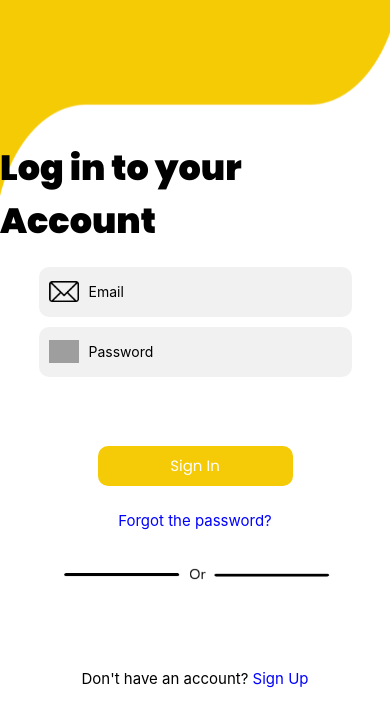
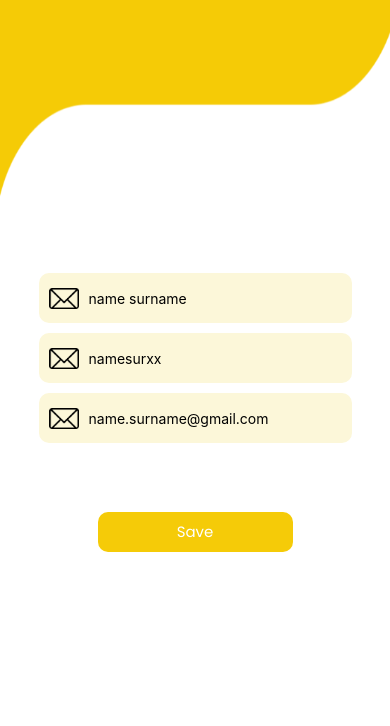
Before and after one commit to STICKEREST/stickerest, a React Native app in the folder code/: screen / in a window 390 px wide. Shown: the top 726 px of the page. Built offline with nearby package versions, Linux system fonts and the light colour scheme; grey boxes are pictures that could not be loaded.

Commit message:
working on UserProfilePge

```diff
--- a/code/App.tsx
+++ b/code/App.tsx
@@ -5,11 +5,12 @@ import { StyleSheet, Text, View, Image } from 'react-native';
 //import SingleSticker from './components/pages/stickers/SingleSticker';
 import Loading_page from './components/pages/Loading_page';
 import Login_page from './components/pages/Login_page';
-
+import UserProfilePage from './components/pages/UserProfilePage';
 import DicoveryPage from './components/pages/discovery/DiscoveryPage';
+import Registration_page from './components/pages/Registration_page';
 
 export default function App() {
 	return (
-      <View><Login_page/></View>
+      <View><UserProfilePage/></View>
 	);
 }
--- /dev/null
+++ b/code/assets/style/styleUserProfilePage.js
@@ -0,0 +1,92 @@
+import { StyleSheet } from 'react-native';
+
+const styles = StyleSheet.create({
+    container: {
+        backgroundColor: '#fff',
+        alignItems: 'center',
+        justifyContent: 'center',
+    },
+    //-- Text used in the Login_page --
+    textLogin: {
+    fontFamily: "popblack",
+    color: 'black',
+    fontSize: 35,
+    },
+    //--- the text field for the email and the password ---
+    input: { //the text inside the TextInput
+        height: 50,
+        margin: 0,
+        padding: 10,
+        textAlignVertical: 'center',
+      },
+      input_container: {
+        alignContent: 'space-between',
+        alignContent: 'center',
+        textAlignVertical: 'center',
+        marginTop: 20,
+      },
+      inputs: { //the group of text and icon
+        flexDirection: "row",
+        marginBottom: 10,
+        borderRadius: 10,
+      },
+      inputs_picture: { //the icon of the mail and the lock
+        height: 30,
+        width: 30,
+        marginTop: 10,
+        marginLeft: 10,
+        alignContent: 'center',
+        textAlignVertical: 'center',
+        resizeMode: 'contain'
+      },
+      //--- Sign up button in Login_page ---
+      logInButton: { //the button
+        backgroundColor: "#f5cb08",
+        borderRadius: 10,
+        height: 40,
+        textAlign: 'center',
+        textAlignVertical: 'center',
+        alignItems:'center',
+        alignSelf: 'center',
+      },
+      urlText : {
+        color: 'blue',
+        textAlign:'center',
+        fontSize: 15
+      },
+      logInButtonFont: { //the text inside the button
+        fontSize: 15,
+        height: 40,
+        color: 'white',
+        marginTop: 8,
+        fontFamily: "popregular",
+      },
+      style_signInButton : {
+        marginTop: 20,
+        alignSelf: 'center',
+        textAlign: 'center',
+        textAlignVertical: 'center',
+        alignItems:'center',
+        alignSelf: 'center'
+        },
+     //--- Positioning the background pictures ---
+      text_view: {
+        position: 'absolute',
+        top: 0,
+        left: 0,
+        right: 0,
+        bottom: 0,
+        justifyContent: 'center',
+        alignItems: 'center'
+      },
+      text_view_login: {
+        position: 'absolute',
+        top: 0,
+        left: 0,
+        right: 0,
+        bottom: 0,
+        alignItems: 'center',
+      },
+});
+
+export { styles }
--- /dev/null
+++ b/code/components/pages/UserProfilePage.tsx
@@ -0,0 +1,121 @@
+import React, {useState} from 'react'
+import { Dimensions, ImageBackground, Linking, SafeAreaView, TextInput} from 'react-native';
+import { Text, View, Image, Button, TouchableOpacity, Pressable } from 'react-native';
+
+import { useFonts } from 'expo-font';
+
+import { styles } from "./../../assets/style/styleUserProfilePage";
+
+import{ ImagesAssets } from './../../assets/ImagesAssets';
+
+const windowWidth = Dimensions.get('window').width;
+const windowHeight = Dimensions.get('window').height;
+
+type validateFunctionType = (string) => boolean
+
+const Field = ({input, validate, placeholder, pictureName}: {input:string, validate: validateFunctionType, placeholder:string, pictureName:string}) => {
+
+  const [text, onChangeText] = React.useState(input);
+
+  const [rightAnswer, setRightAnswer] = useState<boolean>(true);
+
+  let yellow:string = "#fcf7d9"
+  let gray:string = "#f1f1f1"
+  let red:string = "#ffcccc"
+
+  let emptyText:boolean = text===""
+  let color = gray;
+
+  if (rightAnswer)
+    color = emptyText? gray: yellow
+  else if (emptyText)
+    setRightAnswer(true)
+  else
+    color = red
+
+  function validateField() {
+    let compatibility:boolean = validate(text)
+    console.log(compatibility)
+    compatibility?setRightAnswer(true):setRightAnswer(false)
+  }
+
+  return (
+      <View style={[styles.inputs, {backgroundColor: color}]}>
+            <Image style={[styles.inputs_picture, {width: 30, height: 30}]}  source={require('./../../assets/' + pictureName)}/>
+              <TextInput
+                onBlur={validateField}
+                style={[styles.input, {width: windowWidth*0.7}]}
+                onChangeText={onChangeText}
+                placeholder={placeholder}
+                value={text}
+              />
+       </View>
+  )
+}
+
+//this component renders the possibility to enter the mail and the password
+const TextFields = () => {
+
+    let name = "name surname"
+    let username = "namesurxx"
+    let dateofbirth = ""
+    let email_address = "name.surname@gmail.com"
+
+    function validateEmail (text:string): boolean {
+        console.log("I receive " + text)
+        let regexValidMail:RegExp = new RegExp('[a-z0-9]+@[a-z]+\.[a-z]{2,3}');
+        let test:boolean = regexValidMail.test(text)
+        console.log("my regex is wrong")
+        return test
+    };
+
+    return (
+        <SafeAreaView>
+            <View style={[styles.input_container, {flexDirection:"column"}]}>
+                <Field input={name} validate={() => true} placeholder={"name + surname"} pictureName={"Mail.png"}/>
+                <Field input={username} validate={() => true} placeholder={"username"} pictureName={"Mail.png"}/>
+                <Field input={email_address} validate={validateEmail} placeholder={"email"} pictureName={"Mail.png"}/>
+            </View>
+        </SafeAreaView>
+    )
+}
+
+const SaveButton = () => {
+    return (
+      <TouchableOpacity
+                      onPress={null}
+                      style={[styles.logInButton, {width: windowWidth/2}]}>
+                      <Text
+                        style={styles.logInButtonFont}>
+                        Save
+                      </Text>
+      </TouchableOpacity>
+    )
+  }
+
+
+export default function UserProfilePage() {
+
+  const [fontsLoaded] = useFonts({
+    'popblack': require('./../../assets/fonts/poppins/popblack.otf'),
+    'poplight': require('./../../assets/fonts/poppins/Poppins-Light.otf'),
+    'popregular': require('./../../assets/fonts/poppins/Poppins-Regular.otf')
+  });
+
+  if (!fontsLoaded) {
+    return null;
+  }
+
+  return (
+    <View style={styles.container}>
+          <ImageBackground source={ImagesAssets.bannerList2} resizeMode="stretch" style={{width: windowWidth, height: windowHeight}}>
+              <View style={[styles.text_view_login, {marginTop: windowHeight*0.3}]}>
+                  <TextFields/>
+                  <View style={[styles.style_signInButton, {marginTop: windowHeight*0.07}]}>
+                    <SaveButton/>
+                  </View>
+              </View>
+          </ImageBackground>
+    </View>
+  );
+}
```
